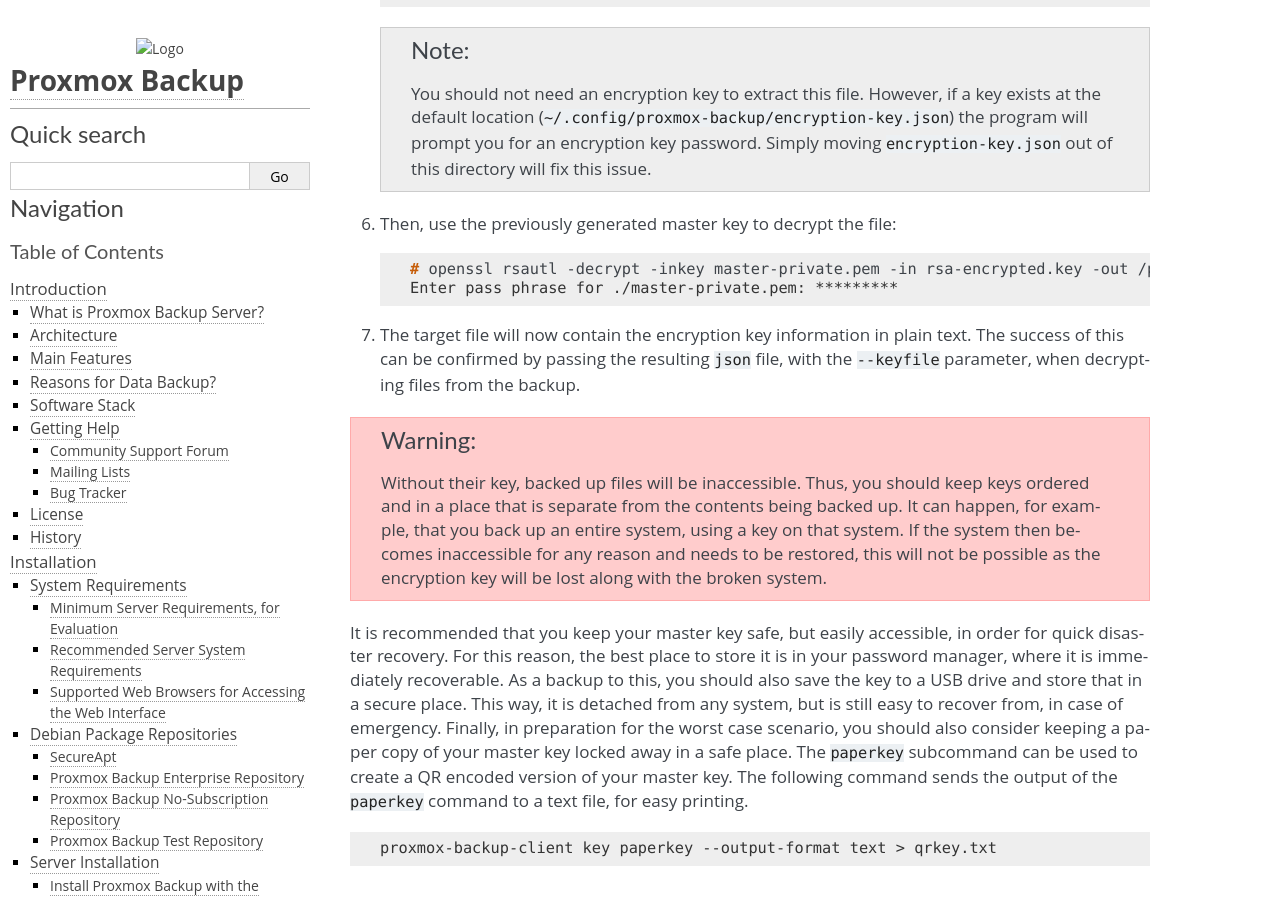
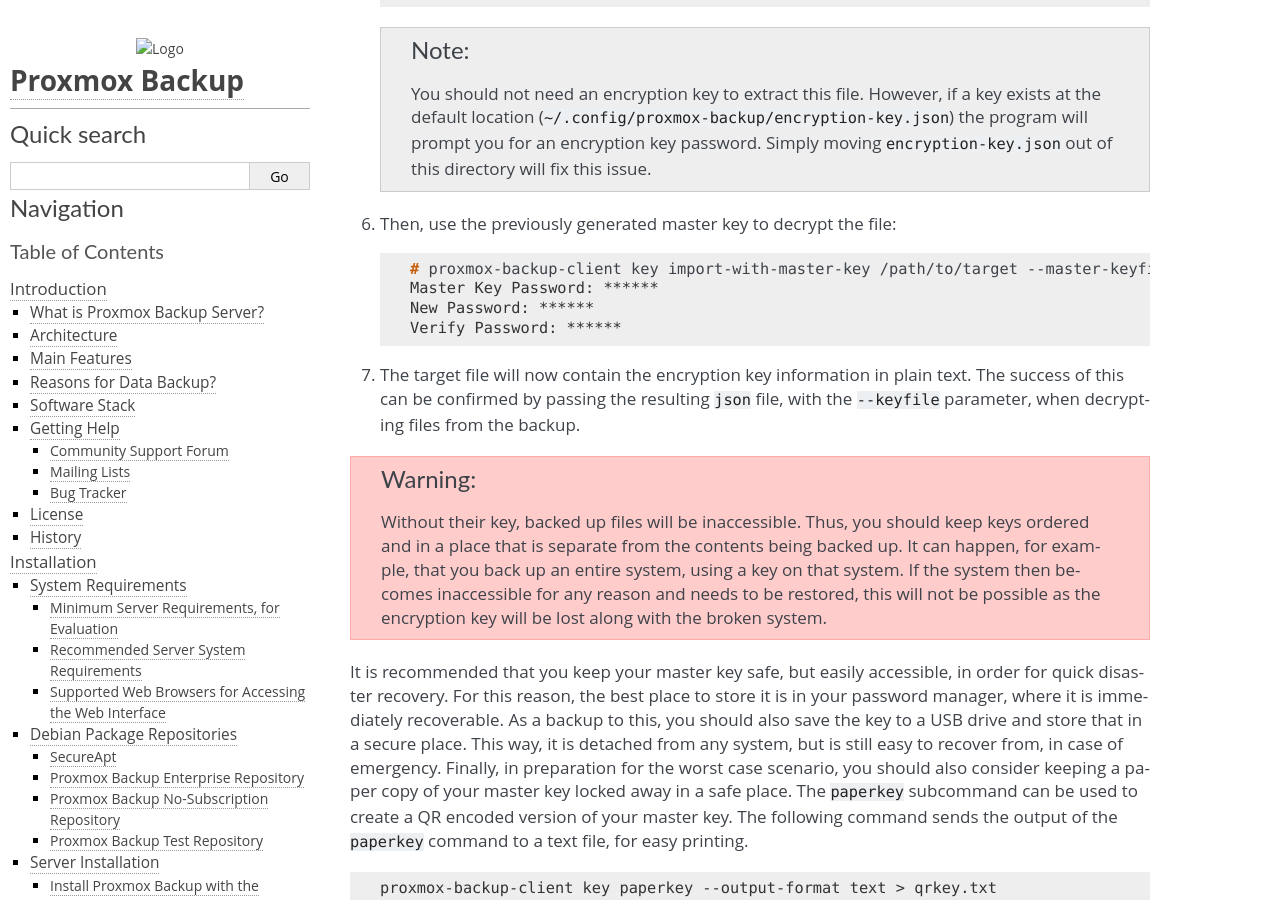
Before and after one commit to proxmox/proxmox-backup, a Sphinx documentation site: the page built from docs/backup-client.rst, in a window 1280 px wide and 900 px high, scrolled down 6469 px. Built offline with Sphinx 7.4.7, drawn with Linux system fonts in a browser that asks for light colours.

Commit message:
docs: replace openssl command with client
Signed-off-by: Fabian Grünbichler <f.gruenbichler@proxmox.com>

```diff
--- a/docs/backup-client.rst
+++ b/docs/backup-client.rst
@@ -353,8 +353,10 @@
 
    .. code-block:: console
 
-     # openssl rsautl -decrypt -inkey master-private.pem -in rsa-encrypted.key -out /path/to/target
-     Enter pass phrase for ./master-private.pem: *********
+     # proxmox-backup-client key import-with-master-key /path/to/target --master-keyfile /path/to/master-private.pem --encrypted-keyfile /path/to/rsa-encrypted.key
+     Master Key Password: ******
+     New Password: ******
+     Verify Password: ******
 
 7. The target file will now contain the encryption key information in plain
    text. The success of this can be confirmed by passing the resulting ``json``
```
